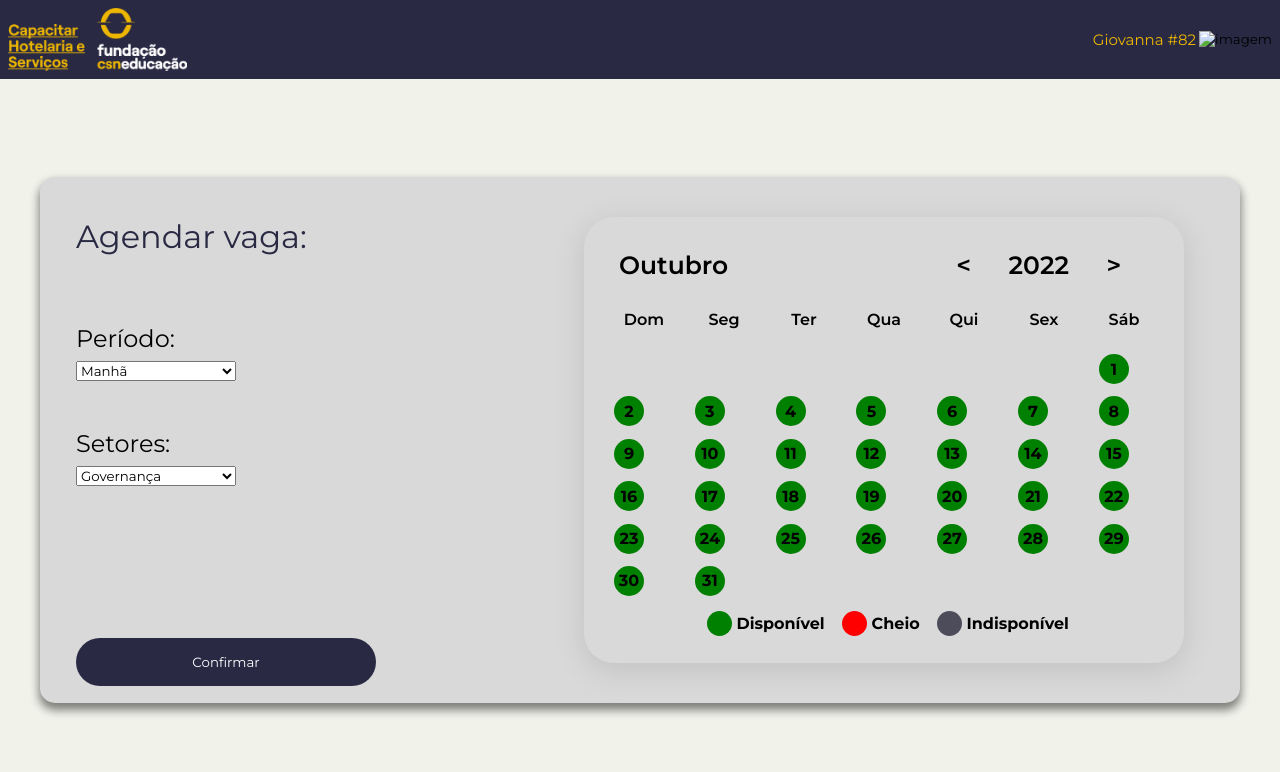
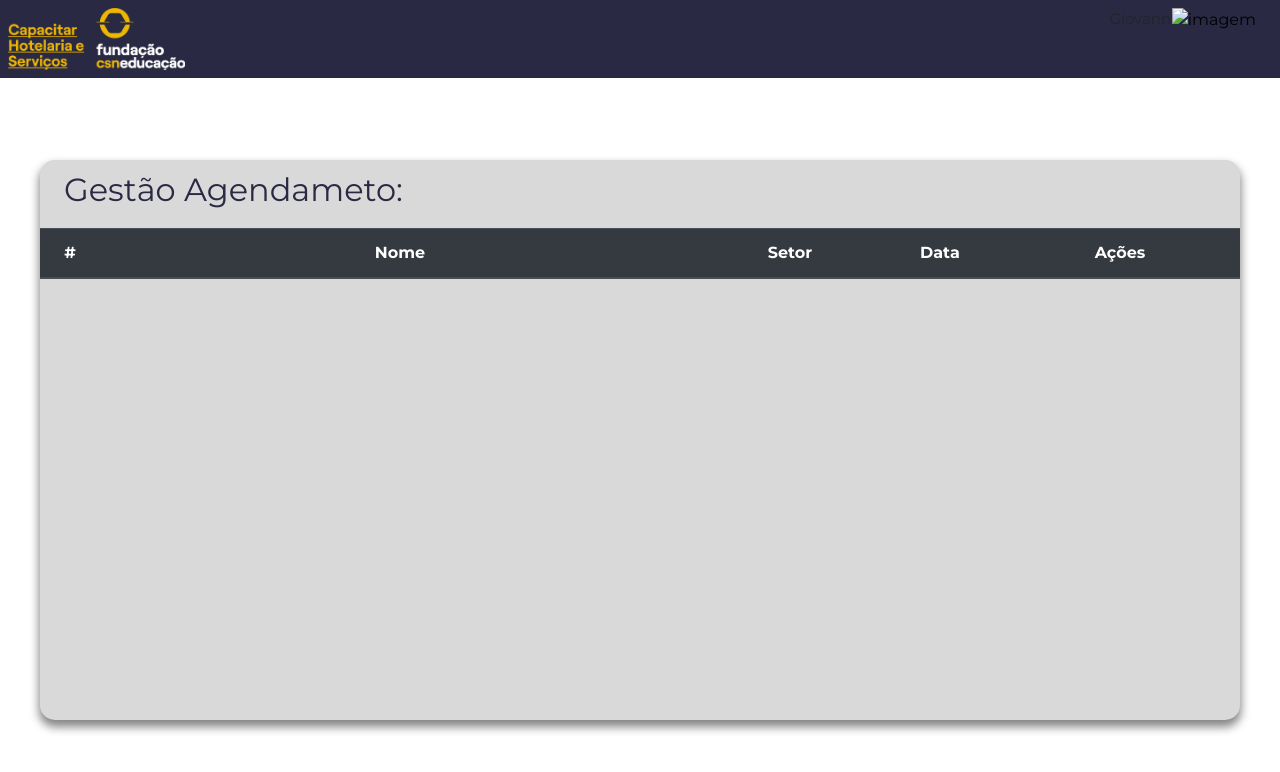
Before and after one commit to raphael0627f/MVCInternSpace, a PHP site: page /html/ADMAgenda.php in a window 1280 px wide. Shown: the top 772 px of the page. Run offline with PHP 8.4, Linux system fonts and the light colour scheme; tables that the repository leaves empty or names only in its code hold one stand-in row (values such as "Sample post"); lists and menus that the app fills with data are empty; some libraries are stand-ins or nearby versions.

Commit message:
Update ADMAgenda.php

```diff
--- a/html/ADMAgenda.php
+++ b/html/ADMAgenda.php
@@ -1,91 +1,64 @@
+<?php
+require('../database/config.php');
+$stmt = $conn->prepare("SELECT * from tb_agendamentos WHERE statusAgendamento = 1");
+$stmt->execute();
+$results = $stmt->fetchAll(PDO::FETCH_OBJ);
+?>
 <!DOCTYPE html>
 <html lang="pt-br">
 
 <head>
     <meta charset="UTF-8">
-    <meta http-equiv="X-UA-Compatible" content="IE=edge">
     <meta name="viewport" content="width=device-width, initial-scale=1.0">
-    <link href="../frontend/agenda.css" rel="stylesheet">
-    <link rel="icon" type="image/x-icon" href="../assets/csn-icon-white-background.png">
-    <title>Agenda</title>
-
+    <meta http-equiv="X-UA-Compatible" content="ie=edge">
+    <link href="../frontend/ADMAgenda.css" rel="stylesheet">
+    <link rel="stylesheet" href="https://cdn.jsdelivr.net/npm/bootstrap@4.3.1/dist/css/bootstrap.min.css" integrity="sha384-ggOyR0iXCbMQv3Xipma34MD+dH/1fQ784/j6cY/iJTQUOhcWr7x9JvoRxT2MZw1T" crossorigin="anonymous">
+    <link rel="stylesheet" href="./frontend/scrollbar.css">
+    <title>ADM Agenda</title>
 </head>
-
 
 <body>
     <header>
         <img src="../assets/FCSN_Capacitar_BRANCO.png" alt="Não foi possivel carregar a imagem">
-        <a id="nome">Giovanna #82</a>
+        <a id="nome">Giovanna</a>
         <input type="image" alt="imagem" id="imagem">
     </header>
-    <form action="../backend/agenda/php/Controller/adicionarAgendamento.php" method="post">
-        <div id="cartao">
-            <span id="text-span">Agendar vaga:</span>
-            <label id="periodo" for="periodo">Período:</label>
-            <select id="combox-periodo" name="periodo">
-                <option value="Manhã">Manhã</option>
-                <option value="Tarde">Tarde</option>
-            </select>
-            <label id="setor" for="setor">Setores:</label>
-            <select id="combox-setor" name="setor">
-                <option value="GOVERNANCA">Governança</option>
-                <option value="GARCON">Garçom</option>
-                <option value="BARMAN">Barman</option>
-                <option value="COZINHA">Cozinha</option>
-                <option value="RECEPCAO">Recepção</option>
-            </select>
-            <input type="submit" name="confirmar" id="confirmar" value="Confirmar">
-
-            <div class="calendar">
-                <div class="calendar-header">
-                    <span class="month-picker" id="month-picker">Fevereiro</span>
-                    <div class="year-picker">
-                            <span class="year-change" id="prev-year">
-                                <span><</span>
-                            </span>
-                            <span id="year">2021</span>
-                            <span class="year-change" id="next-year">
-                                <span>></span>
-                            </span>
-                    </div>
-                </div>
-                <div class="calendar-body">
-                    <div class="calendar-week-day">
-                        <div>Dom</div>
-                        <div>Seg</div>
-                        <div>Ter</div>
-                        <div>Qua</div>
-                        <div>Qui</div>
-                        <div>Sex</div>
-                        <div>Sáb</div>
-                    </div>
-                    <div class="calendar-days">
-                    </div>
-                </div>
-                <div class="calendar-footer">
-                    <div class="legend">
-                        <div class="circle" id="Disponivel">
-                        <span>Disponível</span>
-                    </div>
-                        <div class="circle" id="Cheio">
-                        <span>Cheio</span>
-                    </div>
-                        <div class="circle" id="Indisponivel">
-                        <span>Indisponível</span>
-                    </div>
-                    </div>
-                </div>
-                <div class="month-list"></div>
+    <div id="cartao">
+        <span id="text-span">Gestão Agendameto:</span>
+        <div id="table">
+        <table class="table" id="tabela">
+            <thead class="thead-dark">
+                <tr>
+                    <th scope="col" >#</th>
+                    <th scope="col">Nome</th>
+                    <th scope="col">Setor</th>
+                    <th scope="col">Data</th>
+                    <th scope="col" style="margin-left:50px">Ações</th>
+                </tr>
+            </thead>
+            <div class="scroll">
+            <tbody>
+                <tr>
+                    <?php foreach ($results as $res) { ?>
+                        <th scope="row"><?= $res->id; ?></th>
+                        <td><?= $res->nomeAluno; ?></td>
+                        <td><?= $res->setor; ?></td>
+                        <td><?= $res->dataAgendamento; ?></td>
+                        <td>
+                            <a href="#">
+                                <button type="button" class="btn btn-success">Confirmar</button>
+                            </a>
+                            <a href="#">
+                                <button type="button" class="btn btn-danger">Negar</button>
+                            </a>
+                        </td>
+                </tr>
+            <?php } ?>
+            </tbody>
             </div>
-            </div>
+        </table>
         </div>
-    </form>
-    <div id="overlay"></div>
-    <script src="../backend/agenda/js/calendario.js"></script>
-    <script src="https://code.jquery.com/jquery-3.3.1.slim.min.js" integrity="sha384-q8i/X+965DzO0rT7abK41JStQIAqVgRVzpbzo5smXKp4YfRvH+8abtTE1Pi6jizo" crossorigin="anonymous"></script>
-    <script src="https://cdn.jsdelivr.net/npm/popper.js@1.14.7/dist/umd/popper.min.js" integrity="sha384-UO2eT0CpHqdSJQ6hJty5KVphtPhzWj9WO1clHTMGa3JDZwrnQq4sF86dIHNDz0W1" crossorigin="anonymous"></script>
-    <script src="https://cdn.jsdelivr.net/npm/bootstrap@4.3.1/dist/js/bootstrap.min.js" integrity="sha384-JjSmVgyd0p3pXB1rRibZUAYoIIy6OrQ6VrjIEaFf/nJGzIxFDsf4x0xIM+B07jRM" crossorigin="anonymous"></script>
-
+    </div>
 </body>
 
 </html>
```
